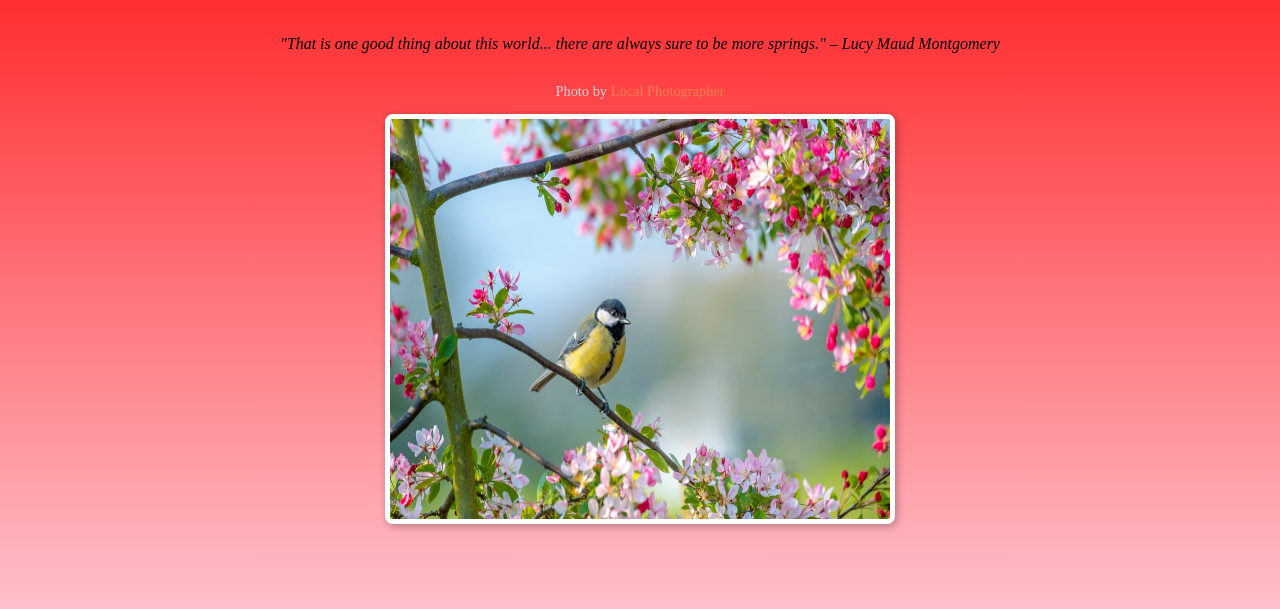
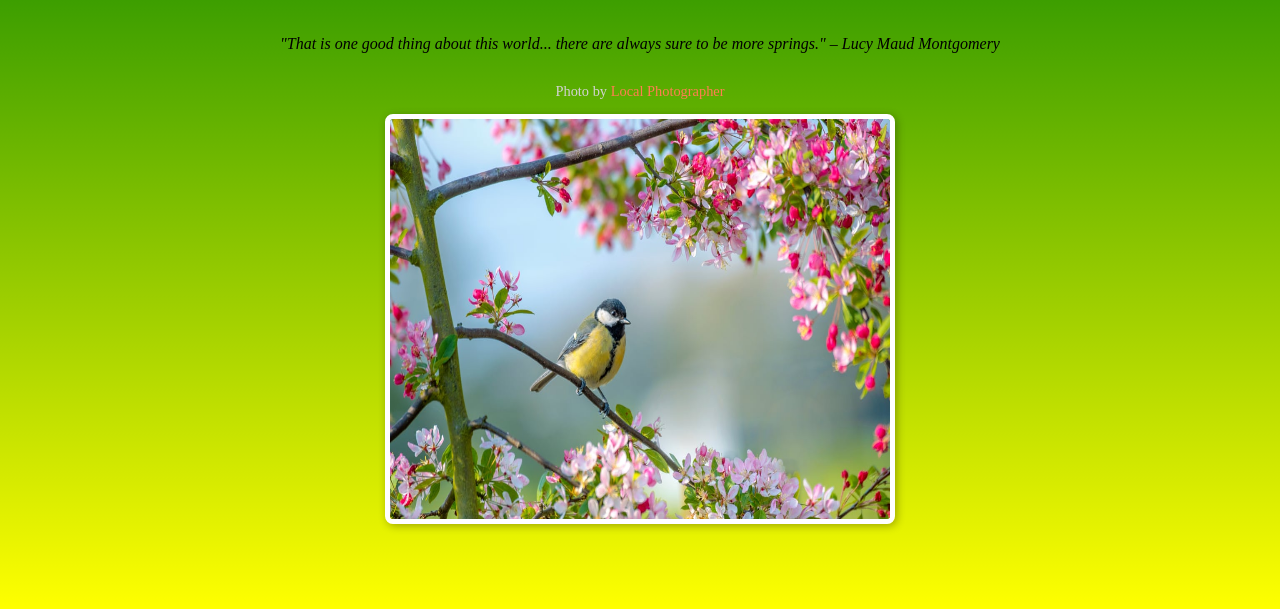
Before and after one commit to fredyrabanales-sketch/Springquote-, a plain HTML site: page index.html in a window 1280 px wide. Shown: the part 191-800 px from the top of the page. Drawn offline with Linux system fonts and the light colour scheme.

Commit message:
done no bonus

```diff
--- a/style.css
+++ b/style.css
@@ -1,7 +1,7 @@
 body {
     margin: 0;
     font-family: 'Playfair Display', serif;
-    background: linear-gradient(to bottom, red, pink);
+    background: linear-gradient(to bottom, green, yellow);
     display: flex;
     flex-direction: column;
     justify-content: center;
```
